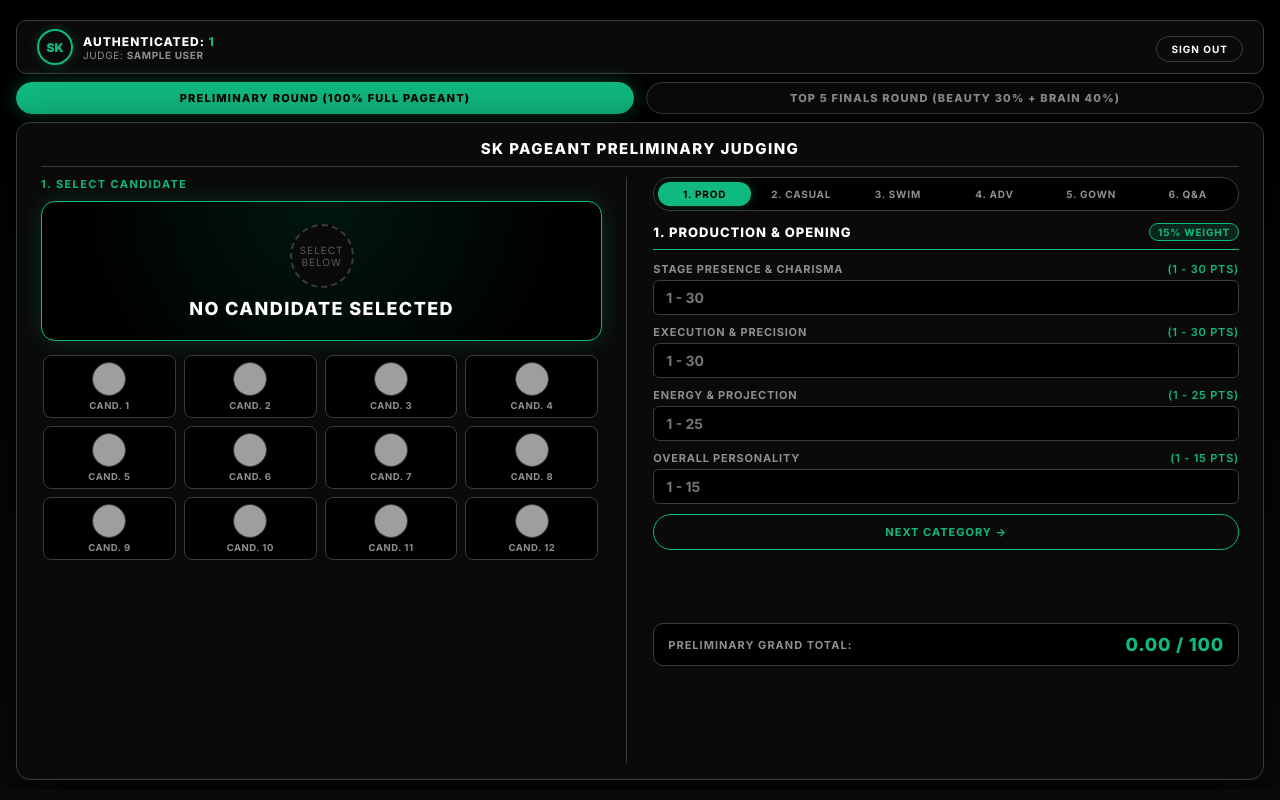
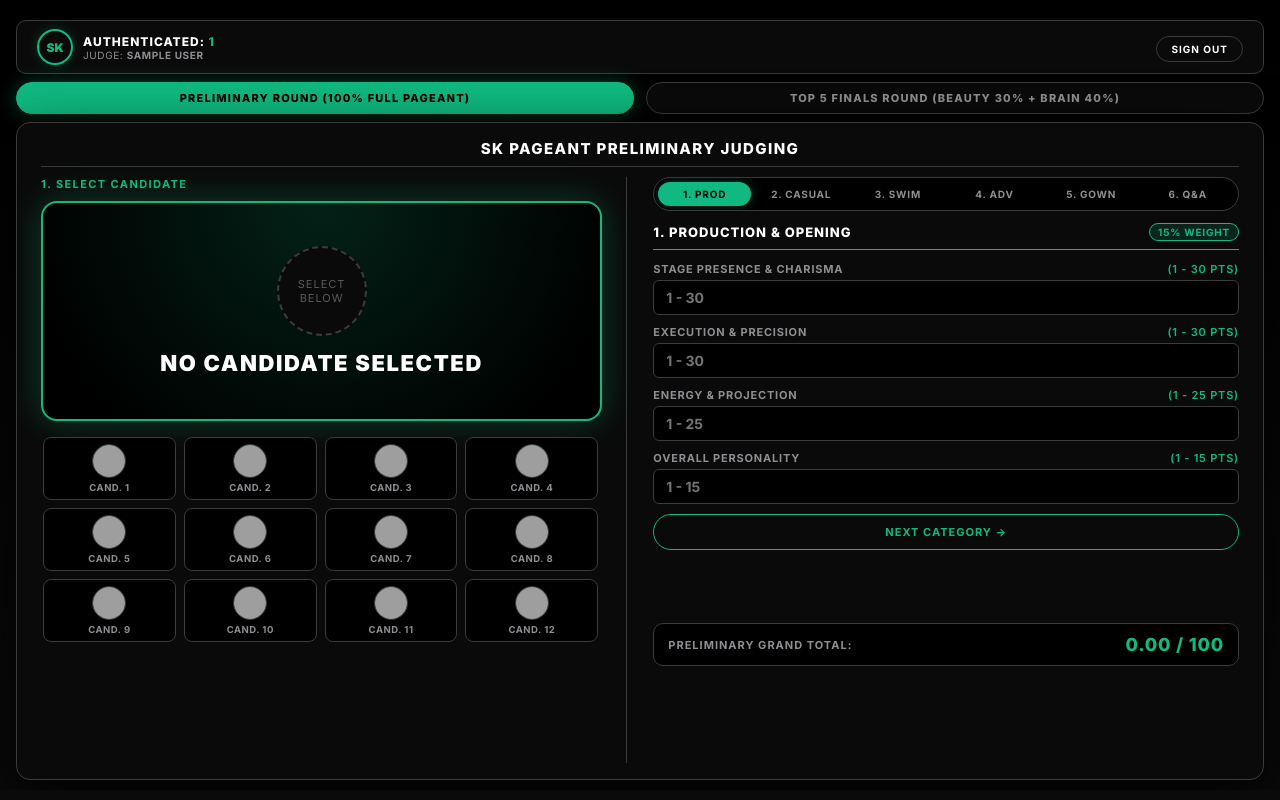
Before and after one commit to LiveKryptiah/tabulation, a Flask app: page /scoring in a window 1280 px wide. Run offline with Flask 2, Linux system fonts and the light colour scheme; the visitor is signed in with stand-in values (Sample User, id 1); grey boxes are pictures that could not be loaded.

Commit message:
Expand top selected preview section to 220px height with 125px avatar image and 22px bold title

```diff
--- a/templates/index.html
+++ b/templates/index.html
@@ -205,36 +205,36 @@
             flex-shrink: 0;
         }
 
-        /* Selected Candidate Preview Box (Large Featured Section) */
+        /* Selected Candidate Preview Box (Extra Large Featured Spotlight Section) */
         .selected-preview {
-            background: radial-gradient(circle at 50% 0%, rgba(16, 185, 129, 0.12) 0%, transparent 80%), #000000;
-            border: 1.5px solid #10b981;
-            border-radius: 14px;
-            padding: 14px 18px;
+            background: radial-gradient(circle at 50% 0%, rgba(16, 185, 129, 0.18) 0%, transparent 85%), #000000;
+            border: 2px solid #10b981;
+            border-radius: 16px;
+            padding: 22px 24px;
             text-align: center;
-            margin-bottom: 12px;
-            min-height: 140px;
+            margin-bottom: 14px;
+            min-height: 220px;
             display: flex;
             flex-direction: column;
             align-items: center;
             justify-content: center;
             flex-shrink: 0;
-            box-shadow: 0 0 25px rgba(16, 185, 129, 0.2);
+            box-shadow: 0 0 35px rgba(16, 185, 129, 0.3);
             transition: all 0.3s ease;
         }
         .selected-preview img {
-            width: 88px;
-            height: 88px;
+            width: 125px;
+            height: 125px;
             object-fit: cover;
             border-radius: 50%;
-            border: 3px solid #10b981;
-            box-shadow: 0 0 25px rgba(16, 185, 129, 0.4);
+            border: 4px solid #10b981;
+            box-shadow: 0 0 30px rgba(16, 185, 129, 0.5);
             display: none;
             transition: all 0.3s ease;
         }
         .placeholder-circle {
-            width: 64px;
-            height: 64px;
+            width: 90px;
+            height: 90px;
             border-radius: 50%;
             background-color: #0a0a0a;
             border: 2px dashed #3a3a3f;
@@ -242,19 +242,19 @@
             align-items: center;
             justify-content: center;
             color: #5a5a5f;
-            font-size: 10px;
+            font-size: 11px;
             text-transform: uppercase;
             letter-spacing: 1px;
             text-align: center;
-            padding: 4px;
+            padding: 8px;
         }
         .selected-preview h3 {
-            margin: 10px 0 0 0;
+            margin: 14px 0 0 0;
             color: #ffffff;
-            font-size: 18px;
-            font-weight: 800;
+            font-size: 22px;
+            font-weight: 900;
             text-transform: uppercase;
-            letter-spacing: 1.4px;
+            letter-spacing: 1.6px;
         }
 
         /* Candidate Grid - Compact & Non-Stretched */
```
